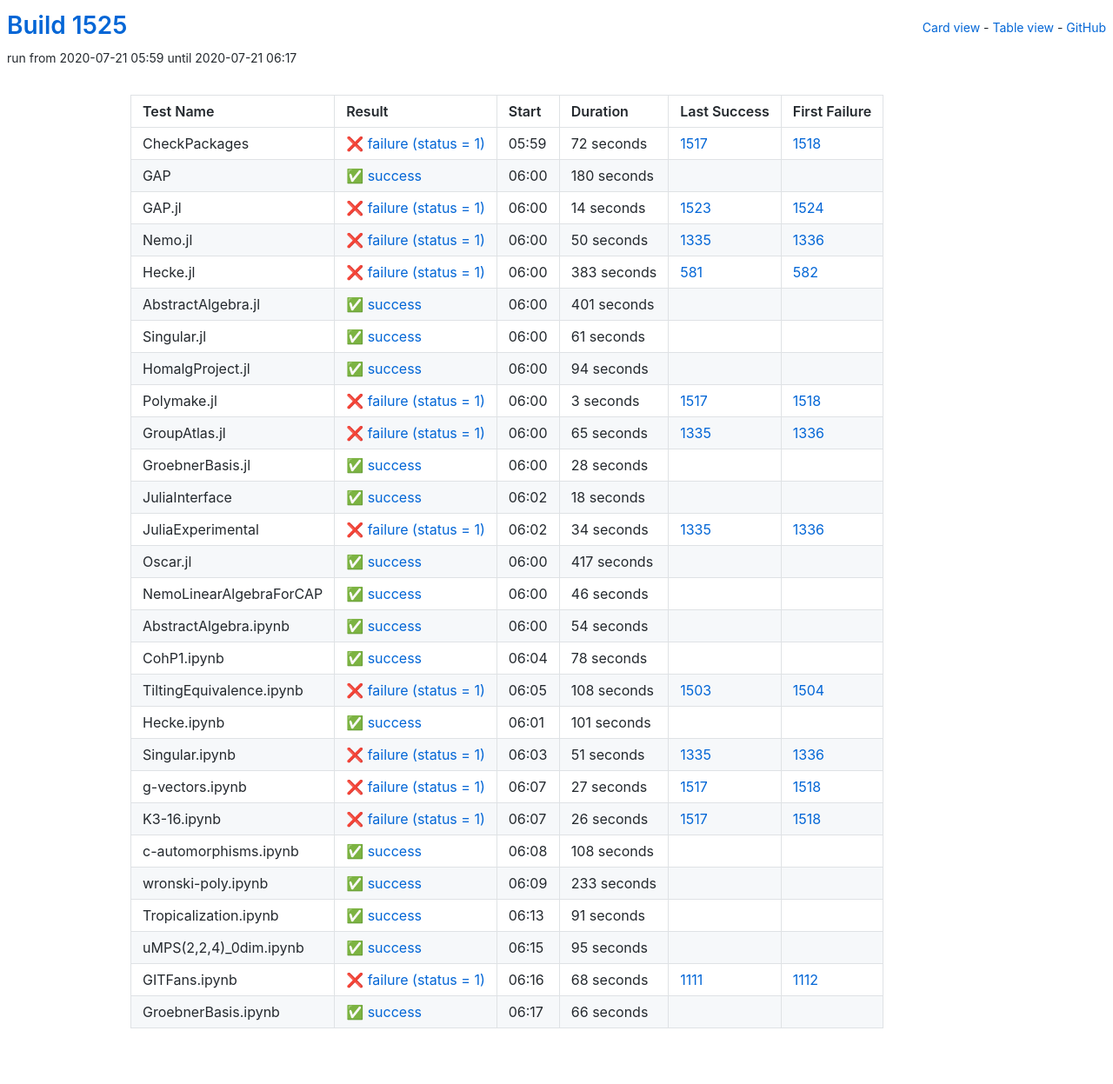
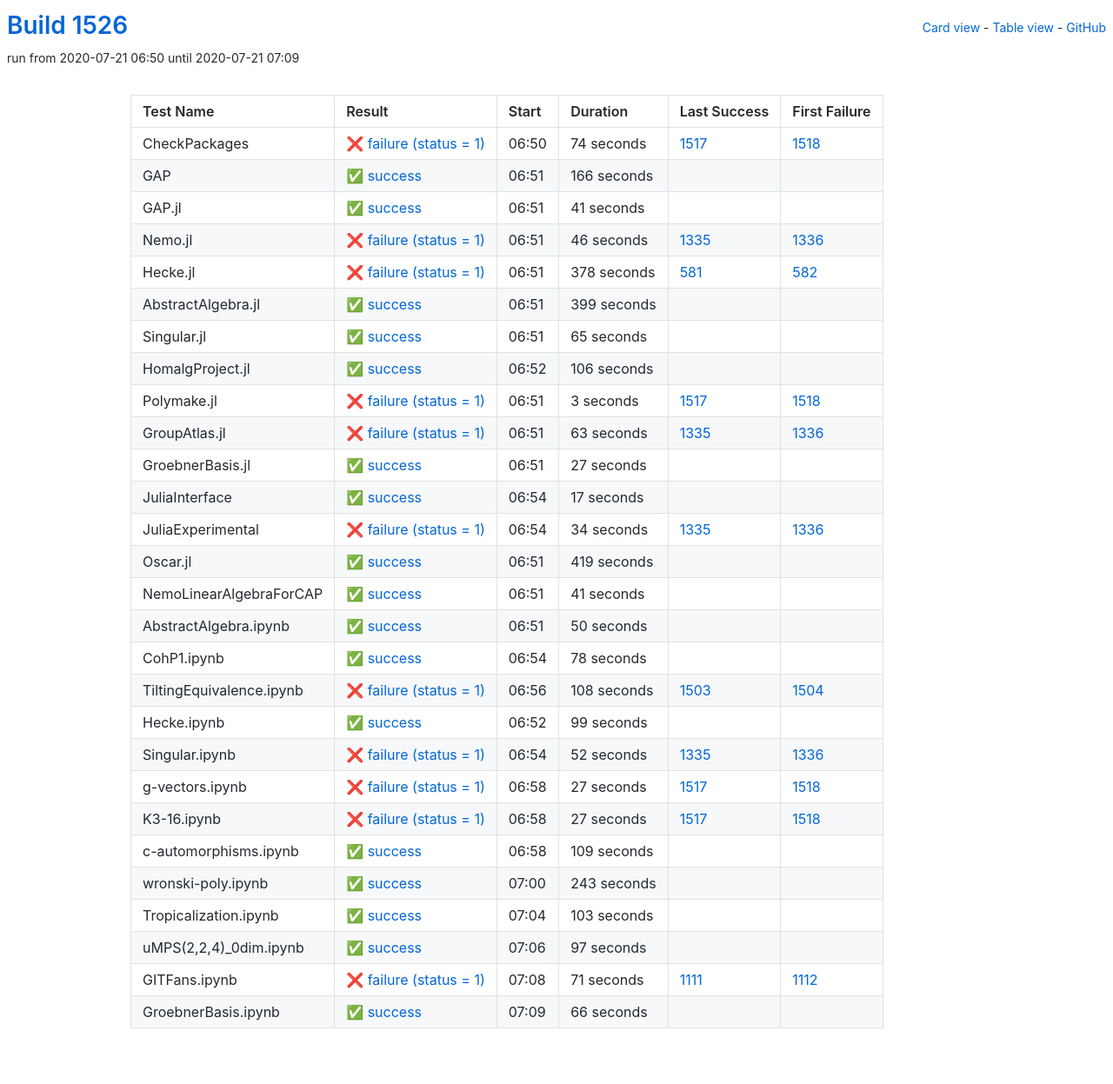
Before and after one commit to oscar-system/oscar-ci-status-1.4, a Jekyll site: the page built from table.html, in a window 1280 px wide. Shown: the whole page at 87% size. Built offline with Jekyll 4.4.1, drawn with Linux system fonts in a browser that asks for light colours.

Commit message:
Build #1526

```diff
--- a/_data/ci.yml
+++ b/_data/ci.yml
@@ -1,6 +1,6 @@
 ---
-build: 1525
-build_url: https://oscarci.mathematik.uni-kl.de/job/oscar-julia-1.4/1525/
+build: 1526
+build_url: https://oscarci.mathematik.uni-kl.de/job/oscar-julia-1.4/1526/
 job: oscar-julia-1.4
 organization: oscar-system
 repo: oscar-ci-status-1.4
@@ -8,104 +8,104 @@ repourl: https://github.com/oscar-system/oscar-ci-status-1.4
 tests:
 - name: CheckPackages
   id: checkpackages
-  log: https://oscarci.mathematik.uni-kl.de/job/oscar-julia-1.4/1525/artifact/logs/build-1525/CheckPackages.log
-  start: 2020-07-21 05:59
+  log: https://oscarci.mathematik.uni-kl.de/job/oscar-julia-1.4/1526/artifact/logs/build-1526/CheckPackages.log
+  start: 2020-07-21 06:50
   success: false
   exitcode: 1
   status: failure
-  duration: 72
+  duration: 74
   last_success: 1517
   last_success_url: https://oscarci.mathematik.uni-kl.de/job/oscar-julia-1.4/1517/
   first_failure: 1518
   first_failure_url: https://oscarci.mathematik.uni-kl.de/job/oscar-julia-1.4/1518/
 - name: GAP
   id: gap
-  log: https://oscarci.mathematik.uni-kl.de/job/oscar-julia-1.4/1525/artifact/logs/build-1525/GAP.log
-  start: 2020-07-21 06:00
+  log: https://oscarci.mathematik.uni-kl.de/job/oscar-julia-1.4/1526/artifact/logs/build-1526/GAP.log
+  start: 2020-07-21 06:51
   success: true
   exitcode: 0
   status: success
-  duration: 180
+  duration: 166
   last_success: false
   last_success_url:
   first_failure: false
   first_failure_url:
 - name: GAP.jl
   id: gap-jl
-  log: https://oscarci.mathematik.uni-kl.de/job/oscar-julia-1.4/1525/artifact/logs/build-1525/GAP.jl.log
-  start: 2020-07-21 06:00
+  log: https://oscarci.mathematik.uni-kl.de/job/oscar-julia-1.4/1526/artifact/logs/build-1526/GAP.jl.log
+  start: 2020-07-21 06:51
+  success: true
+  exitcode: 0
+  status: success
+  duration: 41
+  last_success: false
+  last_success_url:
+  first_failure: false
+  first_failure_url:
+- name: Nemo.jl
+  id: nemo-jl
+  log: https://oscarci.mathematik.uni-kl.de/job/oscar-julia-1.4/1526/artifact/logs/build-1526/Nemo.jl.log
+  start: 2020-07-21 06:51
   success: false
   exitcode: 1
   status: failure
-  duration: 14
-  last_success: 1523
-  last_success_url: https://oscarci.mathematik.uni-kl.de/job/oscar-julia-1.4/1523/
-  first_failure: 1524
-  first_failure_url: https://oscarci.mathematik.uni-kl.de/job/oscar-julia-1.4/1524/
-- name: Nemo.jl
-  id: nemo-jl
-  log: https://oscarci.mathematik.uni-kl.de/job/oscar-julia-1.4/1525/artifact/logs/build-1525/Nemo.jl.log
-  start: 2020-07-21 06:00
-  success: false
-  exitcode: 1
-  status: failure
-  duration: 50
+  duration: 46
   last_success: 1335
   last_success_url: https://oscarci.mathematik.uni-kl.de/job/oscar-julia-1.4/1335/
   first_failure: 1336
   first_failure_url: https://oscarci.mathematik.uni-kl.de/job/oscar-julia-1.4/1336/
 - name: Hecke.jl
   id: hecke-jl
-  log: https://oscarci.mathematik.uni-kl.de/job/oscar-julia-1.4/1525/artifact/logs/build-1525/Hecke.jl.log
-  start: 2020-07-21 06:00
+  log: https://oscarci.mathematik.uni-kl.de/job/oscar-julia-1.4/1526/artifact/logs/build-1526/Hecke.jl.log
+  start: 2020-07-21 06:51
   success: false
   exitcode: 1
   status: failure
-  duration: 383
+  duration: 378
   last_success: 581
   last_success_url: https://oscarci.mathematik.uni-kl.de/job/oscar-julia-1.4/581/
   first_failure: 582
   first_failure_url: https://oscarci.mathematik.uni-kl.de/job/oscar-julia-1.4/582/
 - name: AbstractAlgebra.jl
   id: abstractalgebra-jl
-  log: https://oscarci.mathematik.uni-kl.de/job/oscar-julia-1.4/1525/artifact/logs/build-1525/AbstractAlgebra.jl.log
-  start: 2020-07-21 06:00
+  log: https://oscarci.mathematik.uni-kl.de/job/oscar-julia-1.4/1526/artifact/logs/build-1526/AbstractAlgebra.jl.log
+  start: 2020-07-21 06:51
   success: true
   exitcode: 0
   status: success
-  duration: 401
+  duration: 399
   last_success: false
   last_success_url:
   first_failure: false
   first_failure_url:
 - name: Singular.jl
   id: singular-jl
-  log: https://oscarci.mathematik.uni-kl.de/job/oscar-julia-1.4/1525/artifact/logs/build-1525/Singular.jl.log
-  start: 2020-07-21 06:00
+  log: https://oscarci.mathematik.uni-kl.de/job/oscar-julia-1.4/1526/artifact/logs/build-1526/Singular.jl.log
+  start: 2020-07-21 06:51
   success: true
   exitcode: 0
   status: success
-  duration: 61
+  duration: 65
   last_success: false
   last_success_url:
   first_failure: false
   first_failure_url:
 - name: HomalgProject.jl
   id: homalgproject-jl
-  log: https://oscarci.mathematik.uni-kl.de/job/oscar-julia-1.4/1525/artifact/logs/build-1525/HomalgProject.jl.log
-  start: 2020-07-21 06:00
+  log: https://oscarci.mathematik.uni-kl.de/job/oscar-julia-1.4/1526/artifact/logs/build-1526/HomalgProject.jl.log
+  start: 2020-07-21 06:52
   success: true
   exitcode: 0
   status: success
-  duration: 94
+  duration: 106
   last_success: false
   last_success_url:
   first_failure: false
   first_failure_url:
 - name: Polymake.jl
   id: polymake-jl
-  log: https://oscarci.mathematik.uni-kl.de/job/oscar-julia-1.4/1525/artifact/logs/build-1525/Polymake.jl.log
-  start: 2020-07-21 06:00
+  log: https://oscarci.mathematik.uni-kl.de/job/oscar-julia-1.4/1526/artifact/logs/build-1526/Polymake.jl.log
+  start: 2020-07-21 06:51
   success: false
   exitcode: 1
   status: failure
@@ -116,44 +116,44 @@ tests:
   first_failure_url: https://oscarci.mathematik.uni-kl.de/job/oscar-julia-1.4/1518/
 - name: GroupAtlas.jl
   id: groupatlas-jl
-  log: https://oscarci.mathematik.uni-kl.de/job/oscar-julia-1.4/1525/artifact/logs/build-1525/GroupAtlas.jl.log
-  start: 2020-07-21 06:00
+  log: https://oscarci.mathematik.uni-kl.de/job/oscar-julia-1.4/1526/artifact/logs/build-1526/GroupAtlas.jl.log
+  start: 2020-07-21 06:51
   success: false
   exitcode: 1
   status: failure
-  duration: 65
+  duration: 63
   last_success: 1335
   last_success_url: https://oscarci.mathematik.uni-kl.de/job/oscar-julia-1.4/1335/
   first_failure: 1336
   first_failure_url: https://oscarci.mathematik.uni-kl.de/job/oscar-julia-1.4/1336/
 - name: GroebnerBasis.jl
   id: groebnerbasis-jl
-  log: https://oscarci.mathematik.uni-kl.de/job/oscar-julia-1.4/1525/artifact/logs/build-1525/GroebnerBasis.jl.log
-  start: 2020-07-21 06:00
+  log: https://oscarci.mathematik.uni-kl.de/job/oscar-julia-1.4/1526/artifact/logs/build-1526/GroebnerBasis.jl.log
+  start: 2020-07-21 06:51
   success: true
   exitcode: 0
   status: success
-  duration: 28
+  duration: 27
   last_success: false
   last_success_url:
   first_failure: false
   first_failure_url:
 - name: JuliaInterface
   id: juliainterface
-  log: https://oscarci.mathematik.uni-kl.de/job/oscar-julia-1.4/1525/artifact/logs/build-1525/JuliaInterface.log
-  start: 2020-07-21 06:02
+  log: https://oscarci.mathematik.uni-kl.de/job/oscar-julia-1.4/1526/artifact/logs/build-1526/JuliaInterface.log
+  start: 2020-07-21 06:54
   success: true
   exitcode: 0
   status: success
-  duration: 18
+  duration: 17
   last_success: false
   last_success_url:
   first_failure: false
   first_failure_url:
 - name: JuliaExperimental
   id: juliaexperimental
-  log: https://oscarci.mathematik.uni-kl.de/job/oscar-julia-1.4/1525/artifact/logs/build-1525/JuliaExperimental.log
-  start: 2020-07-21 06:02
+  log: https://oscarci.mathematik.uni-kl.de/job/oscar-julia-1.4/1526/artifact/logs/build-1526/JuliaExperimental.log
+  start: 2020-07-21 06:54
   success: false
   exitcode: 1
   status: failure
@@ -164,44 +164,44 @@ tests:
   first_failure_url: https://oscarci.mathematik.uni-kl.de/job/oscar-julia-1.4/1336/
 - name: Oscar.jl
   id: oscar-jl
-  log: https://oscarci.mathematik.uni-kl.de/job/oscar-julia-1.4/1525/artifact/logs/build-1525/Oscar.jl.log
-  start: 2020-07-21 06:00
+  log: https://oscarci.mathematik.uni-kl.de/job/oscar-julia-1.4/1526/artifact/logs/build-1526/Oscar.jl.log
+  start: 2020-07-21 06:51
   success: true
   exitcode: 0
   status: success
-  duration: 417
+  duration: 419
   last_success: false
   last_success_url:
   first_failure: false
   first_failure_url:
 - name: NemoLinearAlgebraForCAP
   id: nemolinearalgebraforcap
-  log: https://oscarci.mathematik.uni-kl.de/job/oscar-julia-1.4/1525/artifact/logs/build-1525/NemoLinearAlgebraForCAP.log
-  start: 2020-07-21 06:00
+  log: https://oscarci.mathematik.uni-kl.de/job/oscar-julia-1.4/1526/artifact/logs/build-1526/NemoLinearAlgebraForCAP.log
+  start: 2020-07-21 06:51
   success: true
   exitcode: 0
   status: success
-  duration: 46
+  duration: 41
   last_success: false
   last_success_url:
   first_failure: false
   first_failure_url:
 - name: AbstractAlgebra.ipynb
   id: abstractalgebra-ipynb
-  log: https://oscarci.mathematik.uni-kl.de/job/oscar-julia-1.4/1525/artifact/logs/build-1525/AbstractAlgebra.ipynb.log
-  start: 2020-07-21 06:00
+  log: https://oscarci.mathematik.uni-kl.de/job/oscar-julia-1.4/1526/artifact/logs/build-1526/AbstractAlgebra.ipynb.log
+  start: 2020-07-21 06:51
   success: true
   exitcode: 0
   status: success
-  duration: 54
+  duration: 50
   last_success: false
   last_success_url:
   first_failure: false
   first_failure_url:
 - name: CohP1.ipynb
   id: cohp1-ipynb
-  log: https://oscarci.mathematik.uni-kl.de/job/oscar-julia-1.4/1525/artifact/logs/build-1525/CohP1.ipynb.log
-  start: 2020-07-21 06:04
+  log: https://oscarci.mathematik.uni-kl.de/job/oscar-julia-1.4/1526/artifact/logs/build-1526/CohP1.ipynb.log
+  start: 2020-07-21 06:54
   success: true
   exitcode: 0
   status: success
@@ -212,8 +212,8 @@ tests:
   first_failure_url:
 - name: TiltingEquivalence.ipynb
   id: tiltingequivalence-ipynb
-  log: https://oscarci.mathematik.uni-kl.de/job/oscar-julia-1.4/1525/artifact/logs/build-1525/TiltingEquivalence.ipynb.log
-  start: 2020-07-21 06:05
+  log: https://oscarci.mathematik.uni-kl.de/job/oscar-julia-1.4/1526/artifact/logs/build-1526/TiltingEquivalence.ipynb.log
+  start: 2020-07-21 06:56
   success: false
   exitcode: 1
   status: failure
@@ -224,32 +224,32 @@ tests:
   first_failure_url: https://oscarci.mathematik.uni-kl.de/job/oscar-julia-1.4/1504/
 - name: Hecke.ipynb
   id: hecke-ipynb
-  log: https://oscarci.mathematik.uni-kl.de/job/oscar-julia-1.4/1525/artifact/logs/build-1525/Hecke.ipynb.log
-  start: 2020-07-21 06:01
+  log: https://oscarci.mathematik.uni-kl.de/job/oscar-julia-1.4/1526/artifact/logs/build-1526/Hecke.ipynb.log
+  start: 2020-07-21 06:52
   success: true
   exitcode: 0
   status: success
-  duration: 101
+  duration: 99
   last_success: false
   last_success_url:
   first_failure: false
   first_failure_url:
 - name: Singular.ipynb
   id: singular-ipynb
-  log: https://oscarci.mathematik.uni-kl.de/job/oscar-julia-1.4/1525/artifact/logs/build-1525/Singular.ipynb.log
-  start: 2020-07-21 06:03
+  log: https://oscarci.mathematik.uni-kl.de/job/oscar-julia-1.4/1526/artifact/logs/build-1526/Singular.ipynb.log
+  start: 2020-07-21 06:54
   success: false
   exitcode: 1
   status: failure
-  duration: 51
+  duration: 52
   last_success: 1335
   last_success_url: https://oscarci.mathematik.uni-kl.de/job/oscar-julia-1.4/1335/
   first_failure: 1336
   first_failure_url: https://oscarci.mathematik.uni-kl.de/job/oscar-julia-1.4/1336/
 - name: g-vectors.ipynb
   id: g-vectors-ipynb
-  log: https://oscarci.mathematik.uni-kl.de/job/oscar-julia-1.4/1525/artifact/logs/build-1525/g-vectors.ipynb.log
-  start: 2020-07-21 06:07
+  log: https://oscarci.mathematik.uni-kl.de/job/oscar-julia-1.4/1526/artifact/logs/build-1526/g-vectors.ipynb.log
+  start: 2020-07-21 06:58
   success: false
   exitcode: 1
   status: failure
@@ -260,80 +260,80 @@ tests:
   first_failure_url: https://oscarci.mathematik.uni-kl.de/job/oscar-julia-1.4/1518/
 - name: K3-16.ipynb
   id: k3-16-ipynb
-  log: https://oscarci.mathematik.uni-kl.de/job/oscar-julia-1.4/1525/artifact/logs/build-1525/K3-16.ipynb.log
-  start: 2020-07-21 06:07
+  log: https://oscarci.mathematik.uni-kl.de/job/oscar-julia-1.4/1526/artifact/logs/build-1526/K3-16.ipynb.log
+  start: 2020-07-21 06:58
   success: false
   exitcode: 1
   status: failure
-  duration: 26
+  duration: 27
   last_success: 1517
   last_success_url: https://oscarci.mathematik.uni-kl.de/job/oscar-julia-1.4/1517/
   first_failure: 1518
   first_failure_url: https://oscarci.mathematik.uni-kl.de/job/oscar-julia-1.4/1518/
 - name: c-automorphisms.ipynb
   id: c-automorphisms-ipynb
-  log: https://oscarci.mathematik.uni-kl.de/job/oscar-julia-1.4/1525/artifact/logs/build-1525/c-automorphisms.ipynb.log
-  start: 2020-07-21 06:08
+  log: https://oscarci.mathematik.uni-kl.de/job/oscar-julia-1.4/1526/artifact/logs/build-1526/c-automorphisms.ipynb.log
+  start: 2020-07-21 06:58
   success: true
   exitcode: 0
   status: success
-  duration: 108
+  duration: 109
   last_success: false
   last_success_url:
   first_failure: false
   first_failure_url:
 - name: wronski-poly.ipynb
   id: wronski-poly-ipynb
-  log: https://oscarci.mathematik.uni-kl.de/job/oscar-julia-1.4/1525/artifact/logs/build-1525/wronski-poly.ipynb.log
-  start: 2020-07-21 06:09
+  log: https://oscarci.mathematik.uni-kl.de/job/oscar-julia-1.4/1526/artifact/logs/build-1526/wronski-poly.ipynb.log
+  start: 2020-07-21 07:00
   success: true
   exitcode: 0
   status: success
-  duration: 233
+  duration: 243
   last_success: false
   last_success_url:
   first_failure: false
   first_failure_url:
 - name: Tropicalization.ipynb
   id: tropicalization-ipynb
-  log: https://oscarci.mathematik.uni-kl.de/job/oscar-julia-1.4/1525/artifact/logs/build-1525/Tropicalization.ipynb.log
-  start: 2020-07-21 06:13
+  log: https://oscarci.mathematik.uni-kl.de/job/oscar-julia-1.4/1526/artifact/logs/build-1526/Tropicalization.ipynb.log
+  start: 2020-07-21 07:04
   success: true
   exitcode: 0
   status: success
-  duration: 91
+  duration: 103
   last_success: false
   last_success_url:
   first_failure: false
   first_failure_url:
 - name: uMPS(2,2,4)_0dim.ipynb
   id: umps-2-2-4-0dim-ipynb
-  log: https://oscarci.mathematik.uni-kl.de/job/oscar-julia-1.4/1525/artifact/logs/build-1525/uMPS-2-2-4-_0dim.ipynb.log
-  start: 2020-07-21 06:15
+  log: https://oscarci.mathematik.uni-kl.de/job/oscar-julia-1.4/1526/artifact/logs/build-1526/uMPS-2-2-4-_0dim.ipynb.log
+  start: 2020-07-21 07:06
   success: true
   exitcode: 0
   status: success
-  duration: 95
+  duration: 97
   last_success: false
   last_success_url:
   first_failure: false
   first_failure_url:
 - name: GITFans.ipynb
   id: gitfans-ipynb
-  log: https://oscarci.mathematik.uni-kl.de/job/oscar-julia-1.4/1525/artifact/logs/build-1525/GITFans.ipynb.log
-  start: 2020-07-21 06:16
+  log: https://oscarci.mathematik.uni-kl.de/job/oscar-julia-1.4/1526/artifact/logs/build-1526/GITFans.ipynb.log
+  start: 2020-07-21 07:08
   success: false
   exitcode: 1
   status: failure
-  duration: 68
+  duration: 71
   last_success: 1111
   last_success_url: https://oscarci.mathematik.uni-kl.de/job/oscar-julia-1.4/1111/
   first_failure: 1112
   first_failure_url: https://oscarci.mathematik.uni-kl.de/job/oscar-julia-1.4/1112/
 - name: GroebnerBasis.ipynb
   id: groebnerbasis-ipynb
-  log: https://oscarci.mathematik.uni-kl.de/job/oscar-julia-1.4/1525/artifact/logs/build-1525/GroebnerBasis.ipynb.log
-  start: 2020-07-21 06:17
+  log: https://oscarci.mathematik.uni-kl.de/job/oscar-julia-1.4/1526/artifact/logs/build-1526/GroebnerBasis.ipynb.log
+  start: 2020-07-21 07:09
   success: true
   exitcode: 0
   status: success
```
Also changed, not shown: README.md.
